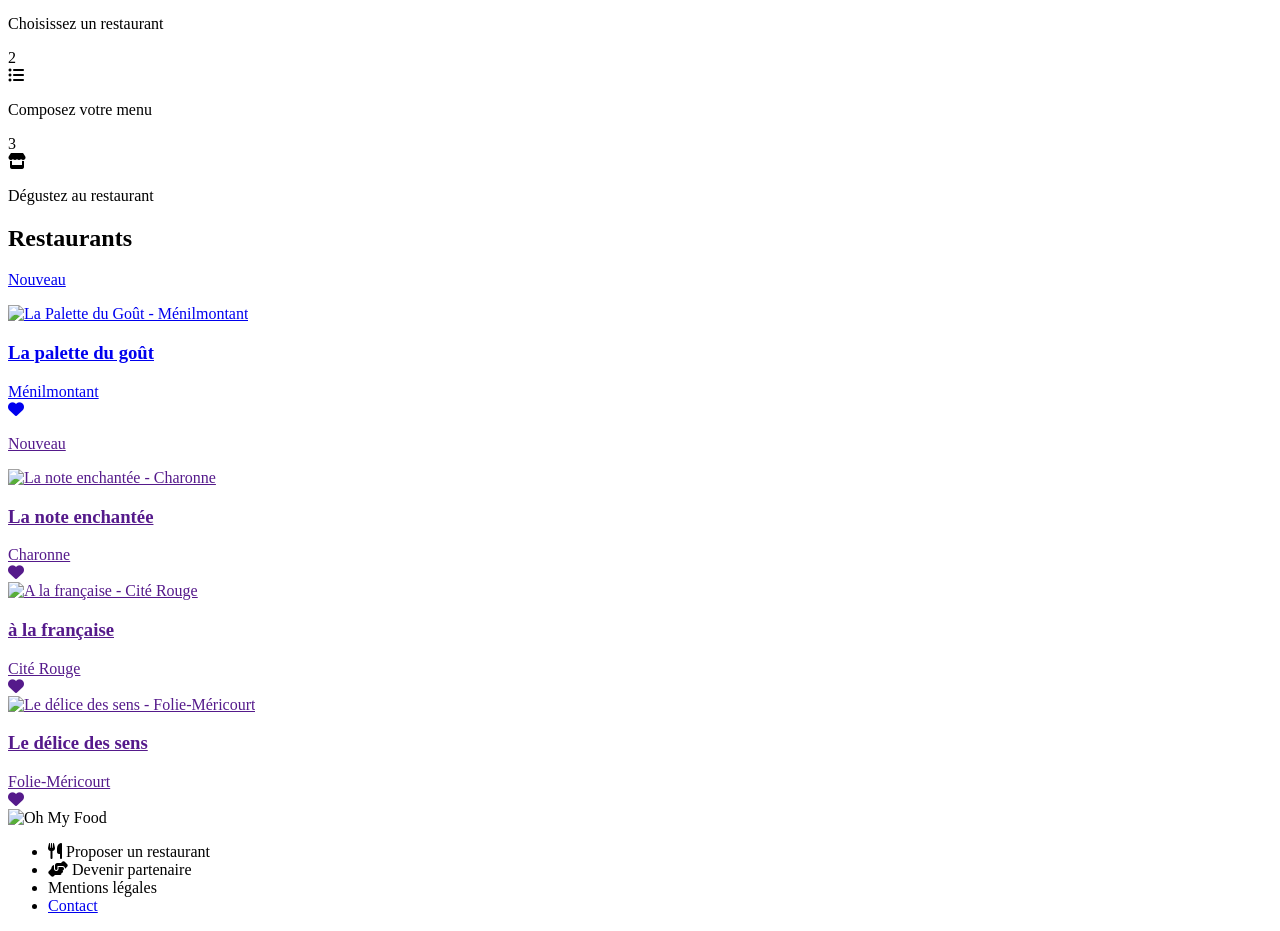
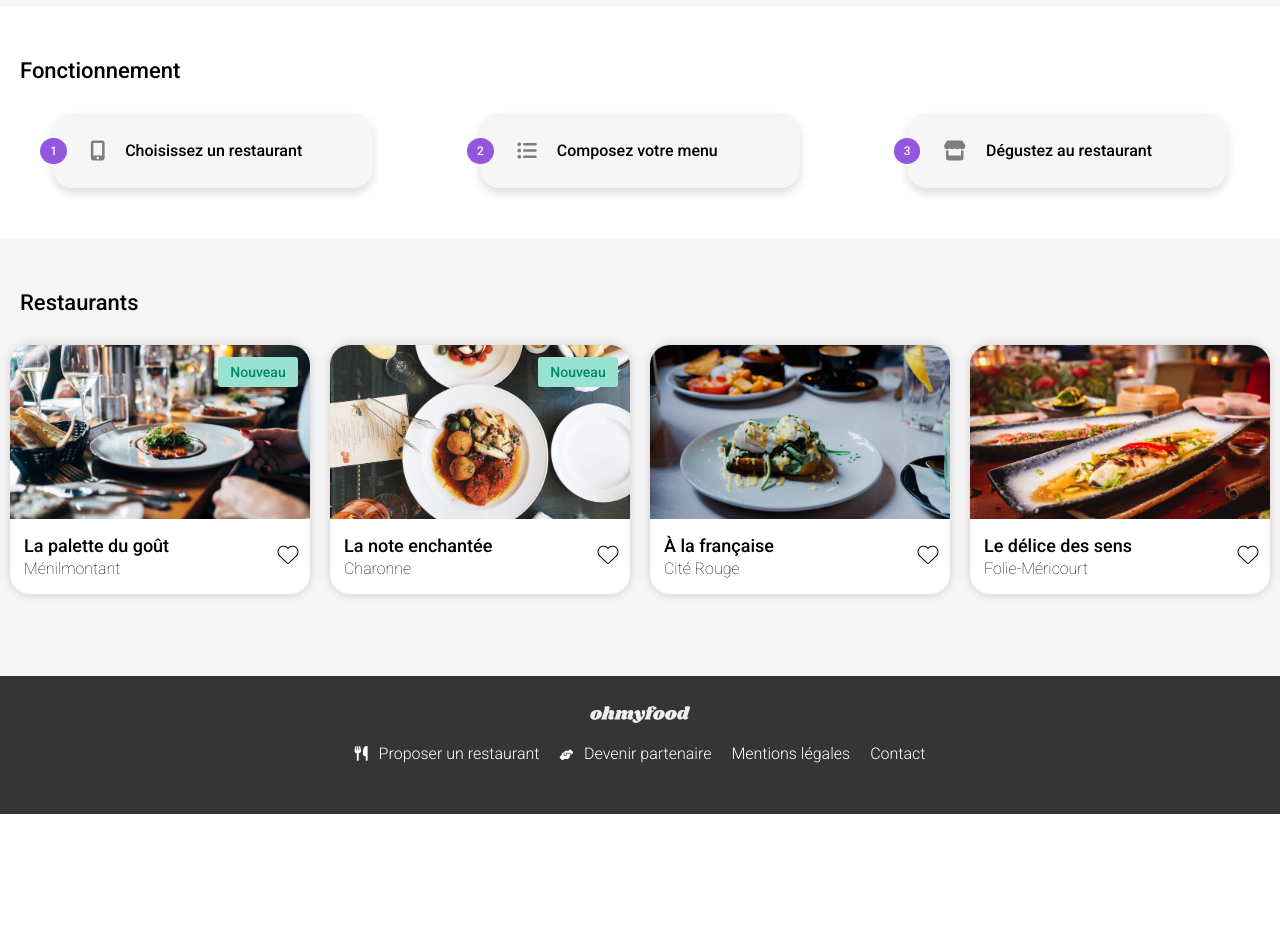
Before and after one commit to sebneedles/dev-p3-ohmyfood, a plain HTML site: page index.html in a window 1280 px wide. Shown: the part 304-1235 px from the top of the page. After the commit the page ends 1118 px from the top, so only its background shows below. Drawn offline with Linux system fonts and the light colour scheme; the site is published under a folder, as on GitHub Pages, so addresses that start at the root find nothing; a web font is replaced by a local one.

Commit message:
fix issues on path

```diff
--- a/index.html
+++ b/index.html
@@ -13,7 +13,7 @@
     <script src="https://kit.fontawesome.com/928d91ed9a.js" crossorigin="anonymous"></script>
 
     <!--styles-->
-    <link rel="stylesheet" href="/public/css/style.css">
+    <link rel="stylesheet" href="public/css/style.css">
     <title>Projet 3 | Oh My Food | Sébastien Pansini</title>
 </head>
 <body>
@@ -21,7 +21,7 @@
     <header>
         <div class="logo-header">
             <div class="logo-header__img">
-                <img src="/assets/imgs/ohmyfood@2x.svg" alt="logo Oh My Food">
+                <img src="assets/imgs/ohmyfood@2x.svg" alt="logo Oh My Food">
             </div>
         </div>
         <div class="localisation-header">
@@ -89,7 +89,7 @@
                             <p>Nouveau</p>
                         </div>
                         <div class="restau-item__img">
-                            <img src="/assets/imgs/la-palette-du-gout.jpg" alt="La Palette du Goût - Ménilmontant">
+                            <img src="assets/imgs/la-palette-du-gout.jpg" alt="La Palette du Goût - Ménilmontant">
                         </div>
 
                         <div class="restau-infos">
@@ -109,7 +109,7 @@
                             <p>Nouveau</p>
                         </div>
                         <div class="restau-item__img">
-                            <img src="/assets/imgs/la-note-enchantee.jpg" alt="La note enchantée - Charonne">
+                            <img src="assets/imgs/la-note-enchantee.jpg" alt="La note enchantée - Charonne">
                         </div>
 
                         <div class="restau-infos">
@@ -126,7 +126,7 @@
                 <div class="restau-item">
                     <a href="">
                         <div class="restau-item__img">
-                            <img src="/assets/imgs/a-la-francaise.jpg" alt="A la française - Cité Rouge">
+                            <img src="assets/imgs/a-la-francaise.jpg" alt="A la française - Cité Rouge">
                         </div>
 
                         <div class="restau-infos">
@@ -143,7 +143,7 @@
                 <div class="restau-item">
                     <a href="">
                         <div class="restau-item__img">
-                            <img src="/assets/imgs/le-delice-des-sens.jpg" alt="Le délice des sens - Folie-Méricourt">
+                            <img src="assets/imgs/le-delice-des-sens.jpg" alt="Le délice des sens - Folie-Méricourt">
                         </div>
 
                         <div class="restau-infos">
@@ -163,7 +163,7 @@
     <!--FOOTER-->
     <footer>
         <div class="footer-content">
-            <img src="/assets/imgs/ohmyfood@2x.svg" alt="Oh My Food">
+            <img src="assets/imgs/ohmyfood@2x.svg" alt="Oh My Food">
             <div class="footer-link">
                 <ul>
                     <li><i class="fa-solid fa-utensils"></i> Proposer un restaurant</li>
--- a/pages/palette-du-gout.html
+++ b/pages/palette-du-gout.html
@@ -13,15 +13,15 @@
         <script src="https://kit.fontawesome.com/928d91ed9a.js" crossorigin="anonymous"></script>
 
         <!--styles-->
-        <link rel="stylesheet" href="/public/css/style.css">
-        <link rel="stylesheet" href="/public/css/pages.css">
+        <link rel="stylesheet" href="../public/css/style.css">
+        <link rel="stylesheet" href="../public/css/pages.css">
         </html><title>La palette du goût | Ménilmontant | Menu</title>
     </head>
 <body>
     <!--HEADER-->
     <header class="header-pages">
         <div class="header-pages__img">
-            <img src="/assets/imgs/ohmyfood@2x.svg" alt="logo Oh My Food">
+            <img src="../assets/imgs/ohmyfood@2x.svg" alt="logo Oh My Food">
         </div>
         <nav class="header-pages--nav">
             <a href="/index.html"><i class="fa-solid fa-arrow-left"></i></a>
@@ -31,7 +31,7 @@
     <!--CONTENT-->
     <main>
         <section class="heading-img">
-            <img class="bandeau" src="/assets/imgs/la-palette-du-gout.jpg" alt="La palette du goût | Ménilmontant">
+            <img class="bandeau" src="../assets/imgs/la-palette-du-gout.jpg" alt="La palette du goût | Ménilmontant">
         </section>
         <!--MENU-->
         <section class="restau-card">
@@ -133,7 +133,7 @@
     <!--FOOTER-->
     <footer>
         <div class="footer-content">
-            <img src="/assets/imgs/ohmyfood@2x.svg" alt="Oh My Food">
+            <img src="../assets/imgs/ohmyfood@2x.svg" alt="Oh My Food">
             <div class="footer-link">
                 <ul>
                     <li><i class="fa-solid fa-utensils"></i> Proposer un restaurant</li>
```
